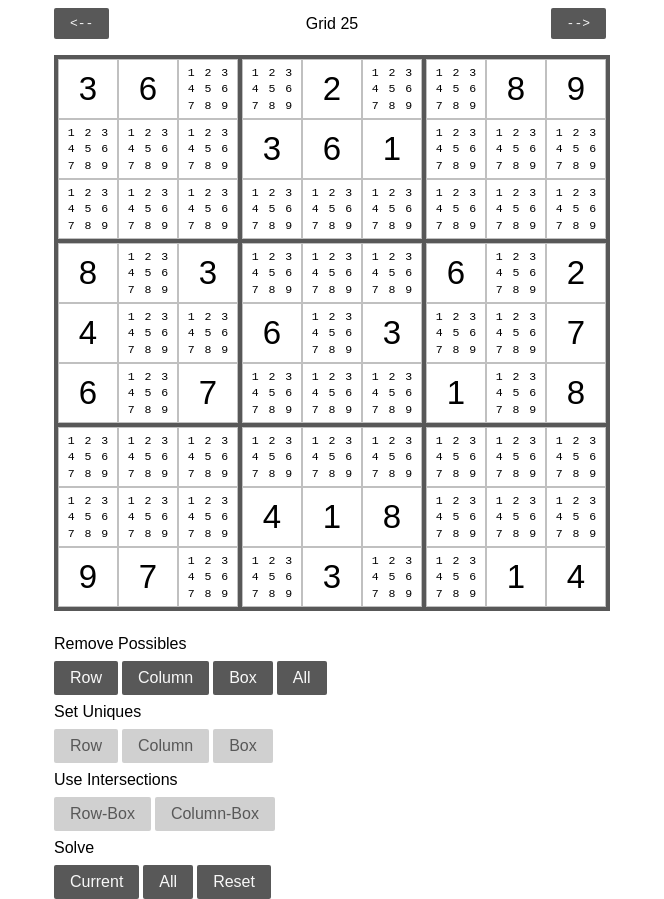
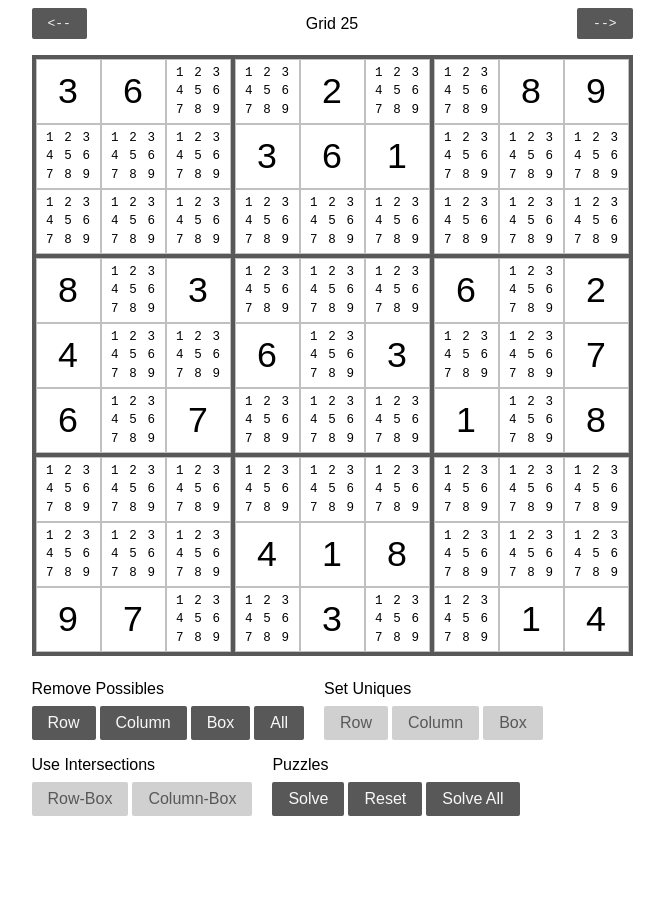
Before and after one commit to philrmass/sudoku-solver, a React app: page / in a window 1280 px wide. Shown: the whole page, without its empty margins (308-972 px from the left). After the commit the page ends 824 px from the top, so only its background shows below. Built offline with nearby package versions, Linux system fonts and the light colour scheme; the HTML template or start-up script is replaced by a standard one.

Commit message:
update layout

```diff
--- a/src/components/Board.js
+++ b/src/components/Board.js
@@ -19,7 +19,9 @@ function Board({ board }) {
 
   return (
     <main className={`${styles.main} ${isValid ? '' : styles.invalid}`}>
-      {buildBoxes()}
+      <div className={styles.content}>
+        {buildBoxes()}
+      </div>
     </main>
   );
 }
--- a/src/components/Controls.js
+++ b/src/components/Controls.js
@@ -172,20 +172,27 @@ function Controls({
     return (
       <section className={styles.section}>
         <div className={styles.title}>
-          Solve
+          Puzzles
         </div>
         <div className={styles.buttons}>
           <button
+            className={styles.button}
             disabled={isSolved(board)}
             onClick={() => solveCurrent()}
           >
-            Current
+            Solve
           </button>
-          <button onClick={() => solveAllPuzzles()}>
-            All
+          <button
+            className={styles.button}
+            onClick={() => selectPuzzle(index)}
+          >
+            Reset
           </button>
-          <button onClick={() => selectPuzzle(index)}>
-            Reset
+          <button
+            className={styles.button}
+            onClick={() => solveAllPuzzles()}
+          >
+            Solve All
           </button>
         </div>
       </section>
--- a/src/styles/Board.module.css
+++ b/src/styles/Board.module.css
@@ -1,10 +1,14 @@
 .main {
   background: white;
-  display: grid;
-  grid-template-columns: 1fr 1fr 1fr;
-  border: 2px solid var(--border-light);
+  display: inline-block;
+  border: 2px solid var(--border-dark);
 }
 
 .invalid {
   border: 2px solid var(--text-removeable);
 }
+
+.content {
+  display: grid;
+  grid-template-columns: 1fr 1fr 1fr;
+}
--- a/src/styles/Box.module.css
+++ b/src/styles/Box.module.css
@@ -1,5 +1,5 @@
 .main {
-  border: 2px solid var(--border-light);
+  border: 2px solid var(--border-dark);
 }
 
 .cells {
--- a/src/styles/Cell.module.css
+++ b/src/styles/Cell.module.css
@@ -1,7 +1,8 @@
 .main {
+  box-sizing: border-box;
   width: var(--cell-size);
   height: var(--cell-size);
-  border: 1px solid #c0c0c0;
+  border: 1px solid var(--border-light);
   display: flex;
   justify-content: center;
   align-items: center;
--- a/src/styles/Controls.module.css
+++ b/src/styles/Controls.module.css
@@ -1,5 +1,12 @@
 .main {
+  width: calc(9 * var(--cell-size) + 16px);
   padding-top: var(--space2);
+  display: flex;
+  flex-wrap: wrap;
+}
+
+.section {
+  margin: 0 var(--space2) var(--space1) 0;
 }
 
 .title {
@@ -8,6 +15,7 @@
 
 .button {
   position: relative;
+  margin-right: var(--space0);
 }
 
 .badge {
--- a/src/styles/index.css
+++ b/src/styles/index.css
@@ -9,9 +9,10 @@
   --bg-removeable: #ffebe9;
   --bg-button: #585858;
   --bg-button-disabled: #d0d0d0;
-  --border-light: #585858;
+  --border-light: #c0c0c0;
+  --border-dark: #585858;
   --radius: 2px;
-  --cell-size: 60px;
+  --cell-size: 65px;
   --done-size: calc(.55 * var(--cell-size));
   --possible-size: calc(.35 * var(--done-size));
 }
@@ -37,7 +38,6 @@ body {
 button {
   padding: var(--space1) var(--space2);
   border-radius: var(--radius);
-  margin-right: var(--space0);
   background: var(--bg-button);
   color: var(--text-button);
 }
@@ -46,3 +46,16 @@ button:disabled {
   background: var(--bg-button-disabled);
   color: var(--text-disabled);
 }
+
+@media screen and (max-width: 650px) {
+  :root {
+    --cell-size: 10vw;
+  }
+}
+
+
+@media screen and (max-width: 300px) {
+  :root {
+    --cell-size: 30px;
+  }
+}
--- a/src/utilities/board.js
+++ b/src/utilities/board.js
@@ -555,6 +555,10 @@ export function getBoardScore(steps) {
   const isSolved = lastStep.remaining === 0;
   const nonPossible = steps.findIndex((step) => step.type != 'possibles');
   const isAllPossible = nonPossible < 0;
-  console.log('NP', isSolved, isAllPossible ? 'POS' : nonPossible, steps.length);
+  const is = isSolved ? 'X' : '_' ;
+  const s = `${steps.length}`.padStart(2, ' ');
+  const ap = isAllPossible ? `[${s}]` : ` ${nonPossible} `.padStart(4, ' ');
+  const other = isAllPossible ? '' : `${steps.length - nonPossible}`.padStart(2, ' ');
+  console.log(`${is}  ${ap}  ${other}`);
   return steps.length;
 }
```
